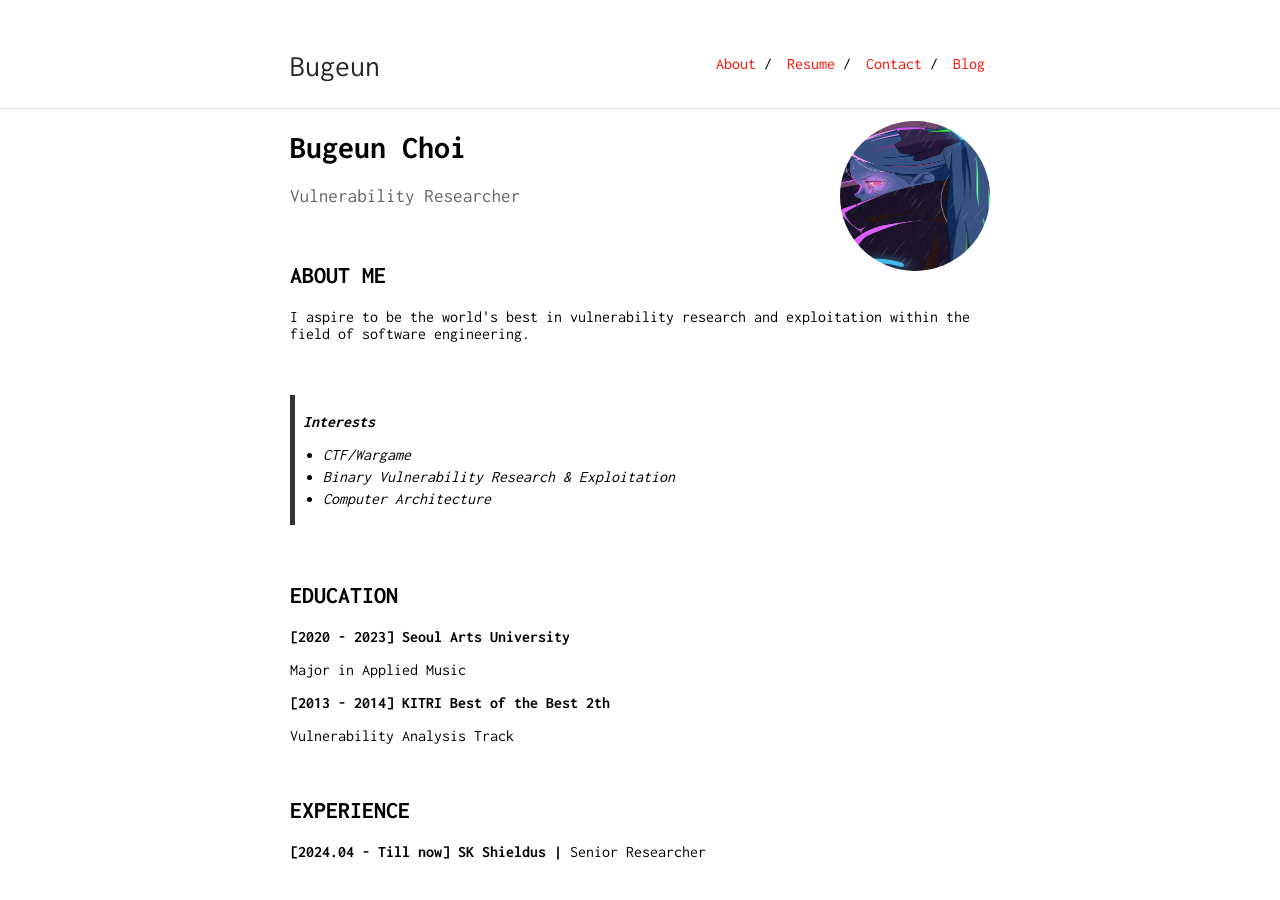
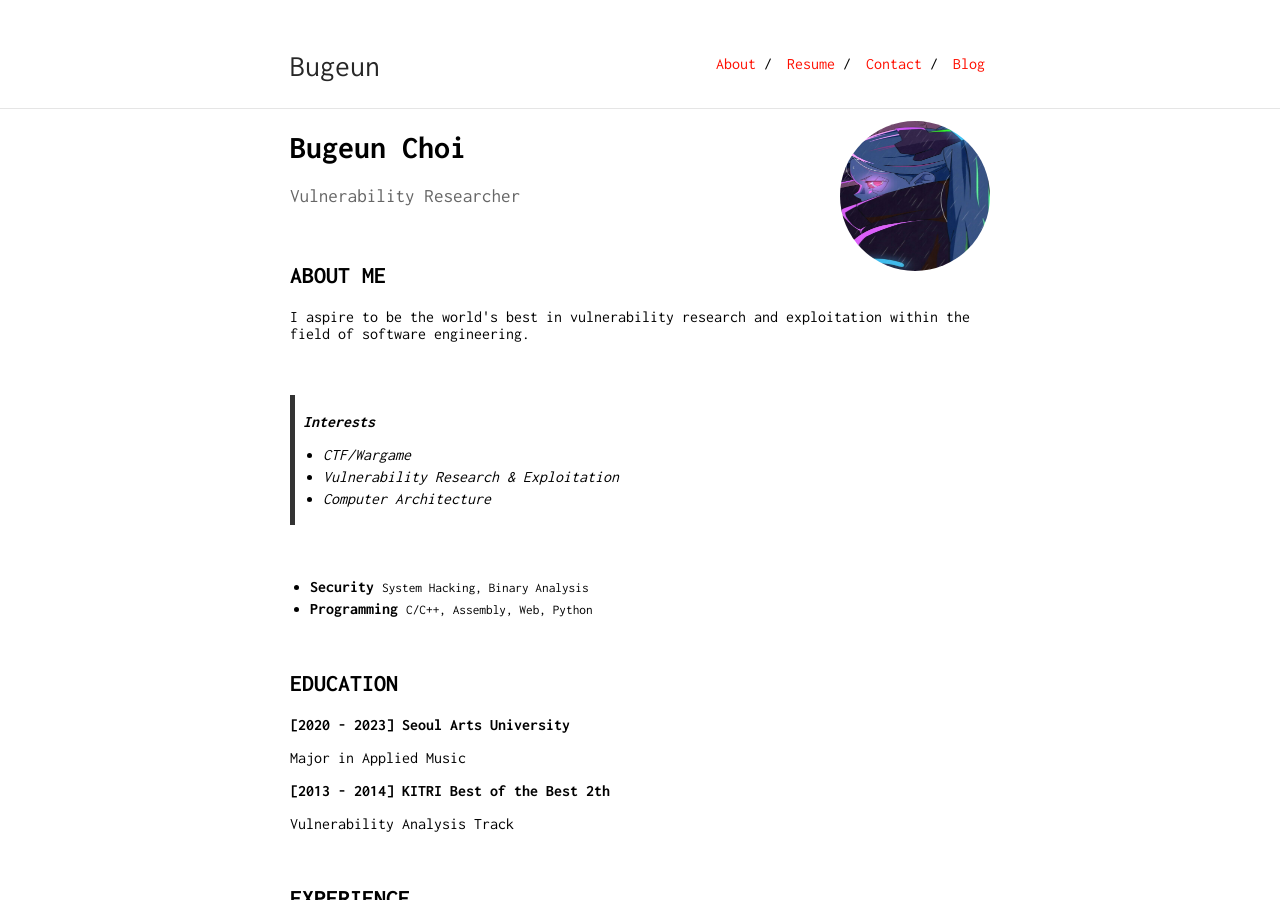
Before and after one commit to Bugeun/bugeun.github.io, a Jekyll site: the page built from index.md, in a window 1280 px wide and 900 px high. Built offline with Jekyll 4.4.1, drawn with Linux system fonts in a browser that asks for light colours; part of the change alters nothing that is shown.

```diff
--- a/index.md
+++ b/index.md
@@ -16,14 +16,14 @@ Vulnerability Researcher
 
 ><b>Interests</b>
 * CTF/Wargame
-* Binary Vulnerability Research & Exploitation
+* Vulnerability Research & Exploitation
 * Computer Architecture
 
 &nbsp;
 
 <!--
 ## SKILL SET
-
+-->
 <section>
         <ul>
           <li>
@@ -37,7 +37,7 @@ Vulnerability Researcher
         </ul>
 </section>
 &nbsp;
--->
+
 
 ## EDUCATION
 
```
